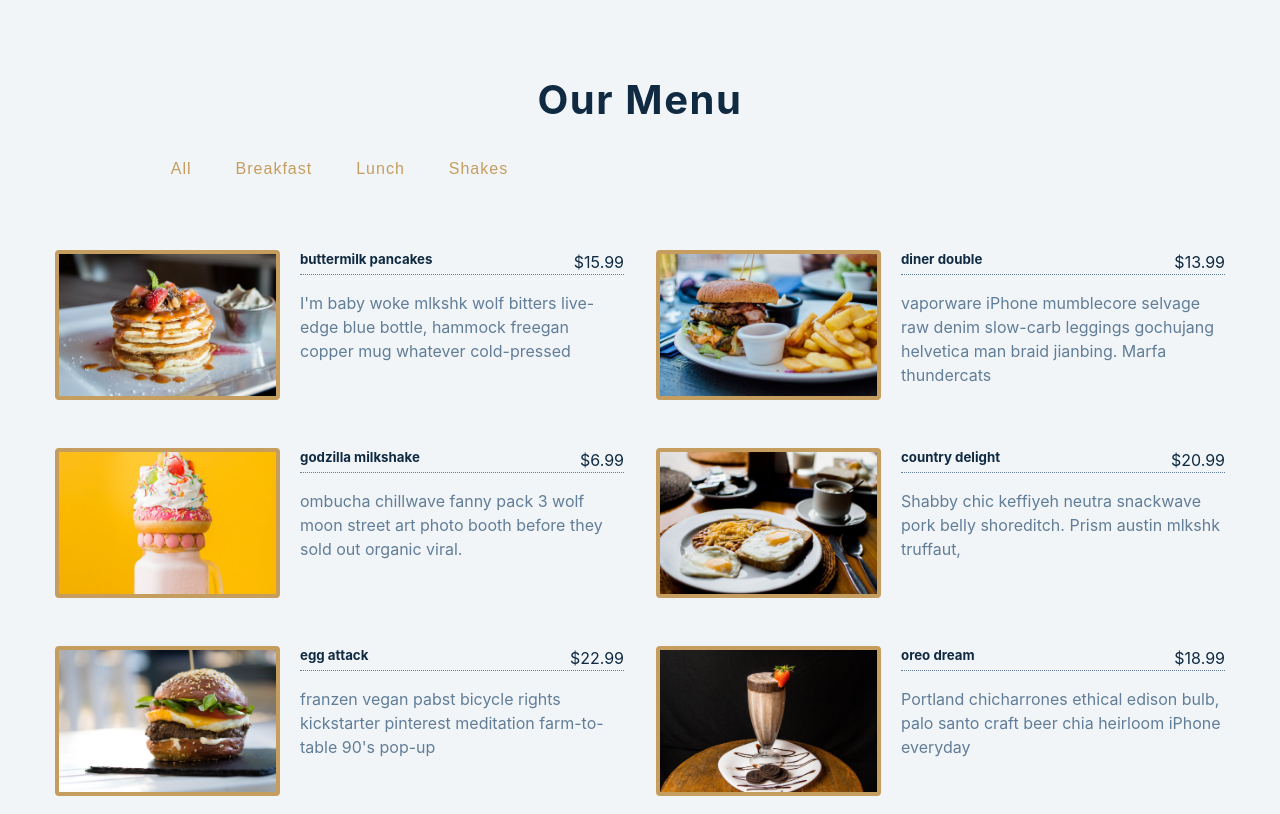
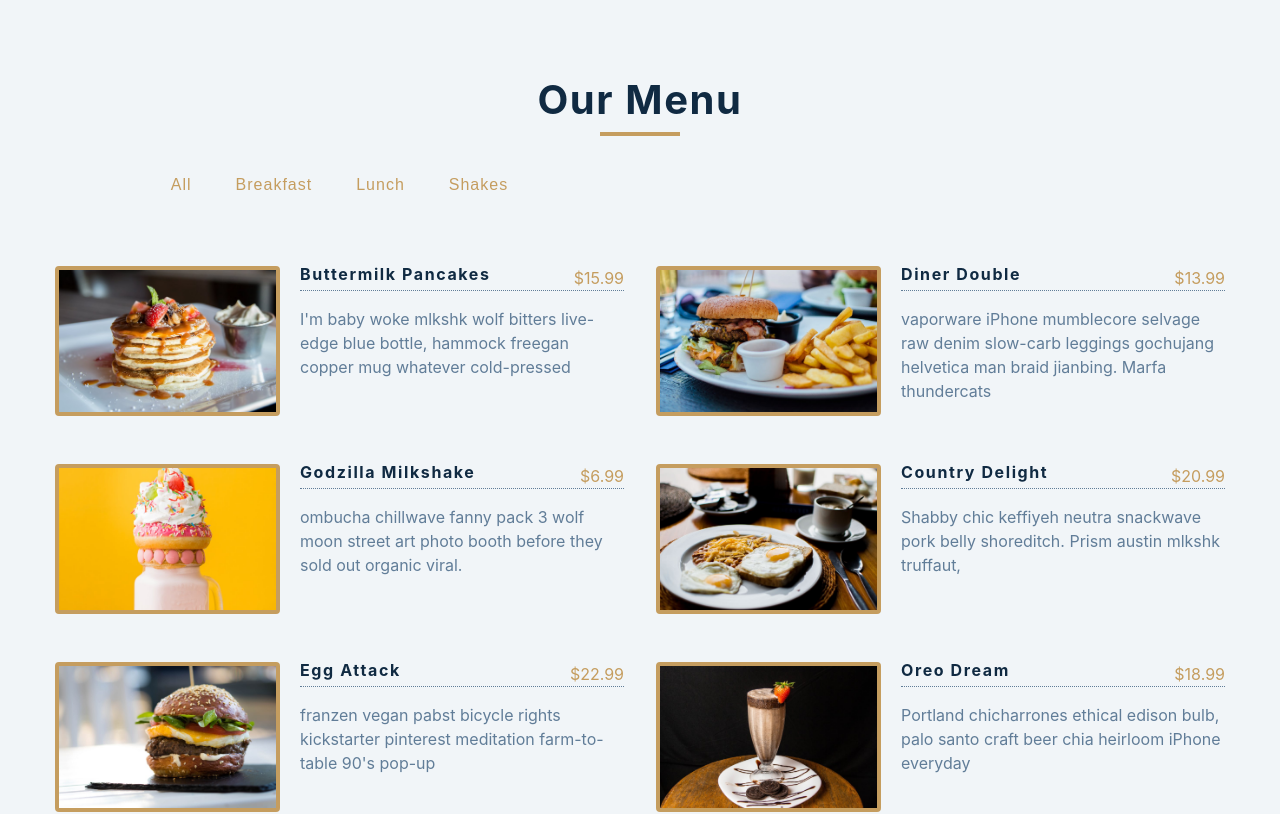
Before and after one commit to UsamaBhakrani/Restaurant-Menu-React, a React (Vite) app: page / in a window 1280 px wide. Shown: the top 814 px of the page. Built offline with nearby package versions, Linux system fonts and the light colour scheme.

Commit message:
Refactor to Update state using setVisibleMenu

```diff
--- a/src/App.jsx
+++ b/src/App.jsx
@@ -3,31 +3,33 @@ import Menu from "./Menu";
 import Categories from "./Categories";
 import { useState } from "react";
 
-const categories = ["all", "breakfast", "lunch", "shakes"];
+const allCategories = ["all", ...new Set(menu.map((item) => item.category))];
 
 const App = () => {
-  const [category, setCategory] = useState("all");
+  const [category, setCategory] = useState(allCategories);
   const [visibleMenu, setVisibleMenu] = useState(menu);
 
-  const filteredItems = visibleMenu.filter(
-    (menu) => menu.category === category
-  );
+  const filteredItems = (cat) => {
+    if (cat === "all") {
+      setVisibleMenu(menu);
+      return;
+    }
+    const newItems = menu.filter((item) => item.category === cat);
+    setVisibleMenu(newItems);
+  };
 
   return (
     <main>
-      <section className="menu">
+      <section className="menu section">
         <div className="title">
           <h2>Our Menu</h2>
-          <div className="title-underline"></div>
+          <div className="underline"></div>
         </div>
         <div className="section-center">
-          <Categories
-            categories={categories}
-            onSelect={(item) => setCategory(item)}
-          />
+          <Categories category={category} filteredItems={filteredItems} />
         </div>
         <div className="btn-container">
-          {<Menu menu={category === "all" ? visibleMenu : filteredItems} />}
+          <Menu menu={visibleMenu} />
         </div>
       </section>
     </main>
--- a/src/Categories.jsx
+++ b/src/Categories.jsx
@@ -1,11 +1,11 @@
-const Categories = ({ categories, onSelect }) => {
+const Categories = ({ filteredItems,category }) => {
   return (
     <div className="btn-container">
-      {categories.map((item) => {
+      {category.map((item,index) => {
         return (
           <button
-            onClick={() => onSelect(item)}
-            key={item}
+            onClick={() => filteredItems(item)}
+            key={index}
             type="button"
             className="filter-btn"
           >
--- a/src/Menu.jsx
+++ b/src/Menu.jsx
@@ -7,8 +7,8 @@ const Menu = ({ menu }) => {
             <img src={item.img} alt={item.title} className="photo" />
             <div className="item-info">
               <header>
-                <h5>{item.title}</h5>
-                <span className="item-price">${item.price}</span>
+                <h4>{item.title}</h4>
+                <span className="price">${item.price}</span>
               </header>
               <p className="item-text">{item.desc}</p>
             </div>
```
